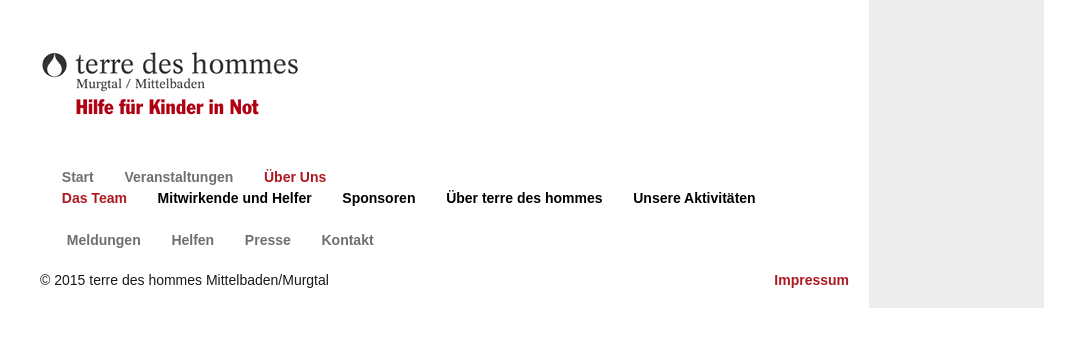
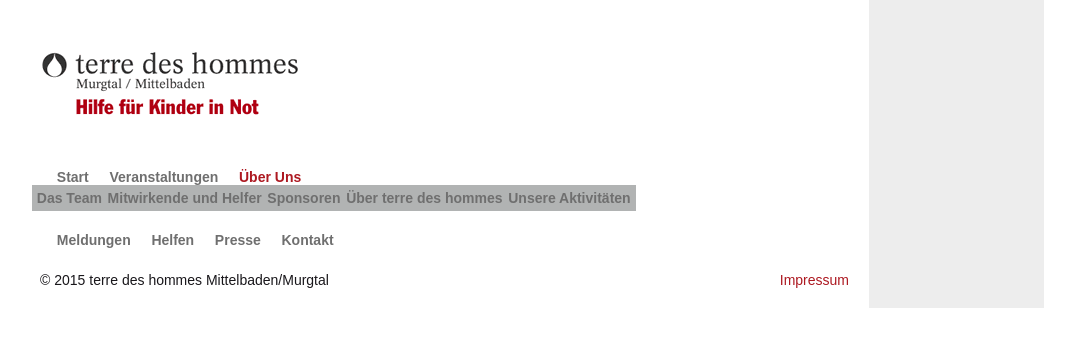
Before and after one commit to jensgro/tdh-Testprojekt-WS2014, a PHP site: page /ueberuns-dasteam.php in a window 1280 px wide. Shown: the top 347 px of the page, without its empty margins (108-1183 px from the left). Run offline with PHP 8.4, Linux system fonts and the light colour scheme.

Commit message:
navigation
modulare anpassung

```diff
--- a/dev/css/tdh/modules/navigation-standard.css
+++ b/dev/css/tdh/modules/navigation-standard.css
@@ -1,49 +1,35 @@
 .navigation{
     font-size:14px;
     width:800px;
+    color:#6F6F6F;
 }
-li {
-    list-style-type:none;
-    display:inline;
-    padding:5px;
+.navigation a:hover{
+    text-decoration:none;
+}
 
-
-}
-li a{
+.navigation  a{
     color:#6F6F6F;
-
-}
-a{
     font-weight:bold;
 }
 
-.active a{
-    color:#AD1921;
-}
-a:hover,a:focus{
-    text-decoration: none;
-}
-.link_ebene2 a{
-    color: black;
+.navigation  .active{
+    list-style-type:none;
+    display:inline;
 
 }
-.link_ebene2 a{
-    font-weight:bold
+.navigation  .active a{
+    color:#AD1921;
+    text-decoration:none;
+    font-weight:bold;
+    display:inline;
 }
-.link_ebeneMeldungen a{
-    display: inline;
+
+.navigation .submenu  a{
+    color:#6F6F6F;
     padding:5px;
     background-color:#B1B3B3;
     margin-left:-25px;
 }
-.link_ebeneMeldungenFirst a{
-     display: inline;
-    padding:5px;
-    background-color:#B1B3B3;
+.navigation li{
+    display:inline;
 }
-.link_ebeneMeldungen a:hover{
-    background-color:#C9E9F7;
-}
-.link_ebeneMeldungenFirst a:hover{
-    background-color:#C9E9F7;
-}
```
Also changed, not shown: dev/inc/modules/navigation/navigation-helfen.inc (+7 -7 lines), dev/inc/modules/navigation/navigation-kontakt.inc (+5 -5 lines), dev/inc/modules/navigation/navigation-meldungen.inc (+7 -7 lines), dev/inc/modules/navigation/navigation.inc (+6 -6 lines).
